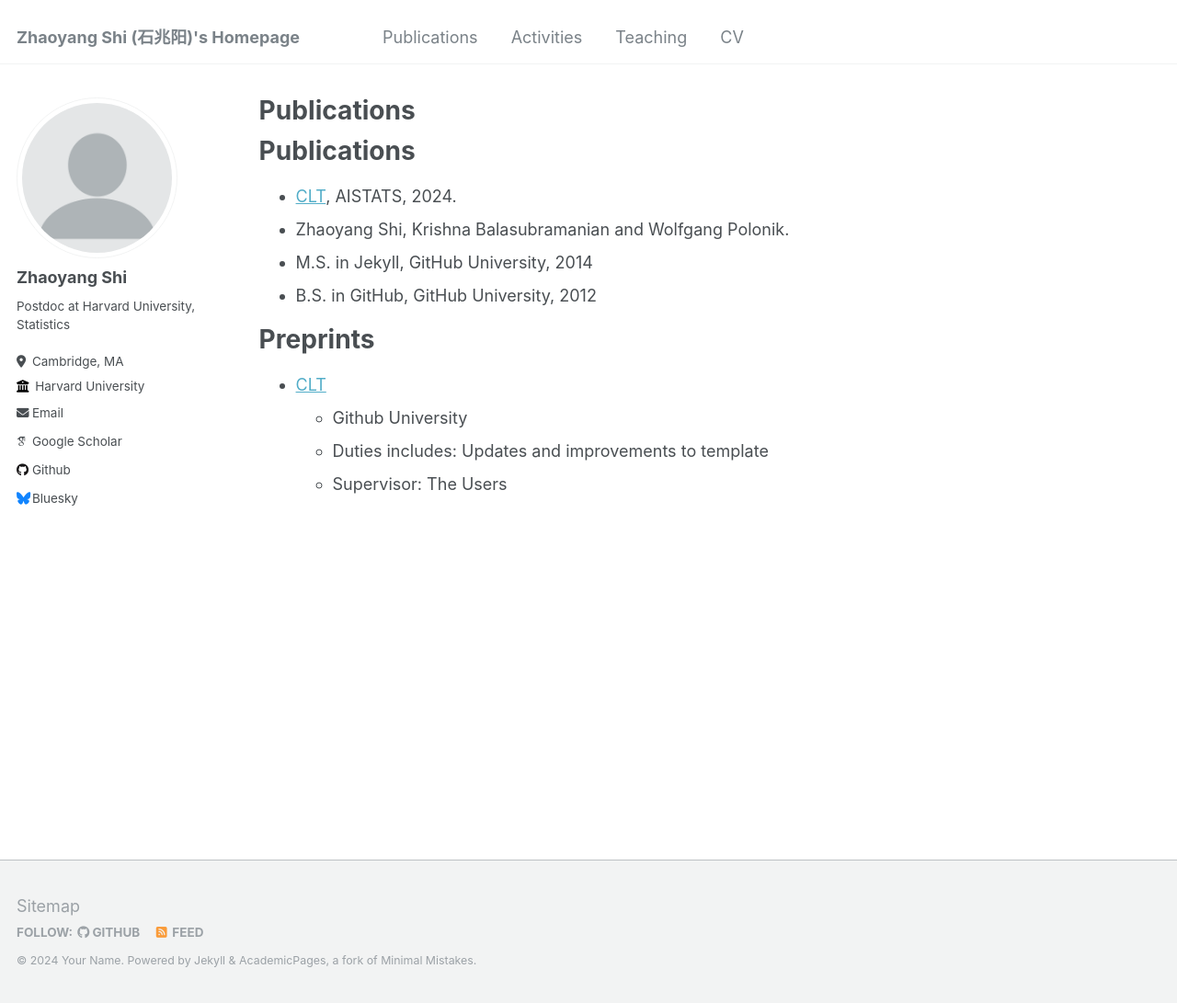
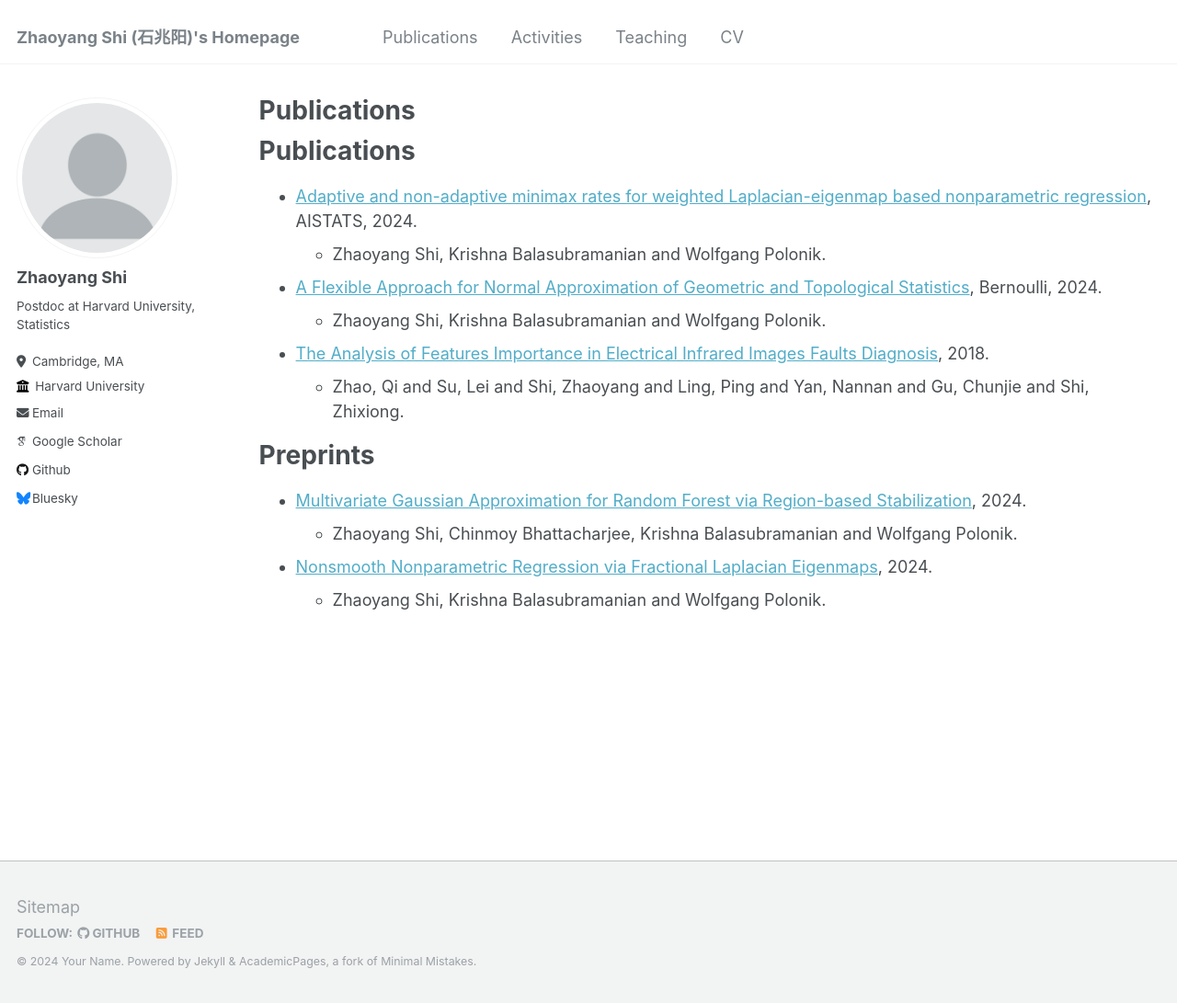
Before and after one commit to 10Mzys/website, a Jekyll site: the page built from _pages/publications.md, in a window 1280 px wide and 1091 px high. Shown: the whole window at 92% size. Built offline with Jekyll 4.4.1, drawn with Linux system fonts in a browser that asks for light colours; some web fonts are replaced.

Commit message:
Update publications.md

```diff
--- a/_pages/publications.md
+++ b/_pages/publications.md
@@ -11,14 +11,16 @@ redirect_from:
 
 Publications
 ======
-*  [CLT](https://ar/2403.09960), AISTATS, 2024.
+* [Adaptive and non-adaptive minimax rates for weighted Laplacian-eigenmap based nonparametric regression](https://arxiv.org/abs/2311.00140), AISTATS, 2024.
   * Zhaoyang Shi, Krishna Balasubramanian and Wolfgang Polonik.
-* M.S. in Jekyll, GitHub University, 2014
-* B.S. in GitHub, GitHub University, 2012
+* [A Flexible Approach for Normal Approximation of Geometric and Topological Statistics](https://arxiv.org/abs/2210.10744v1), Bernoulli, 2024.
+  * Zhaoyang Shi, Krishna Balasubramanian and Wolfgang Polonik.
+* [The Analysis of Features Importance in Electrical Infrared Images Faults Diagnosis](https://dl.acm.org/doi/abs/10.1145/3215525.3215539), 2018.
+  * Zhao, Qi and Su, Lei and Shi, Zhaoyang and Ling, Ping and Yan, Nannan and Gu, Chunjie and Shi, Zhixiong.
 
 Preprints
 ======
-* [CLT](https://arxiv.org/abs/2403.09960)
-  * Github University
-  * Duties includes: Updates and improvements to template
-  * Supervisor: The Users
+* [Multivariate Gaussian Approximation for Random Forest via Region-based Stabilization](https://arxiv.org/abs/2403.09960), 2024.
+  * Zhaoyang Shi, Chinmoy Bhattacharjee, Krishna Balasubramanian and Wolfgang Polonik.
+* [Nonsmooth Nonparametric Regression via Fractional Laplacian Eigenmaps](https://arxiv.org/abs/2402.14985), 2024.
+  * Zhaoyang Shi, Krishna Balasubramanian and Wolfgang Polonik.
```
